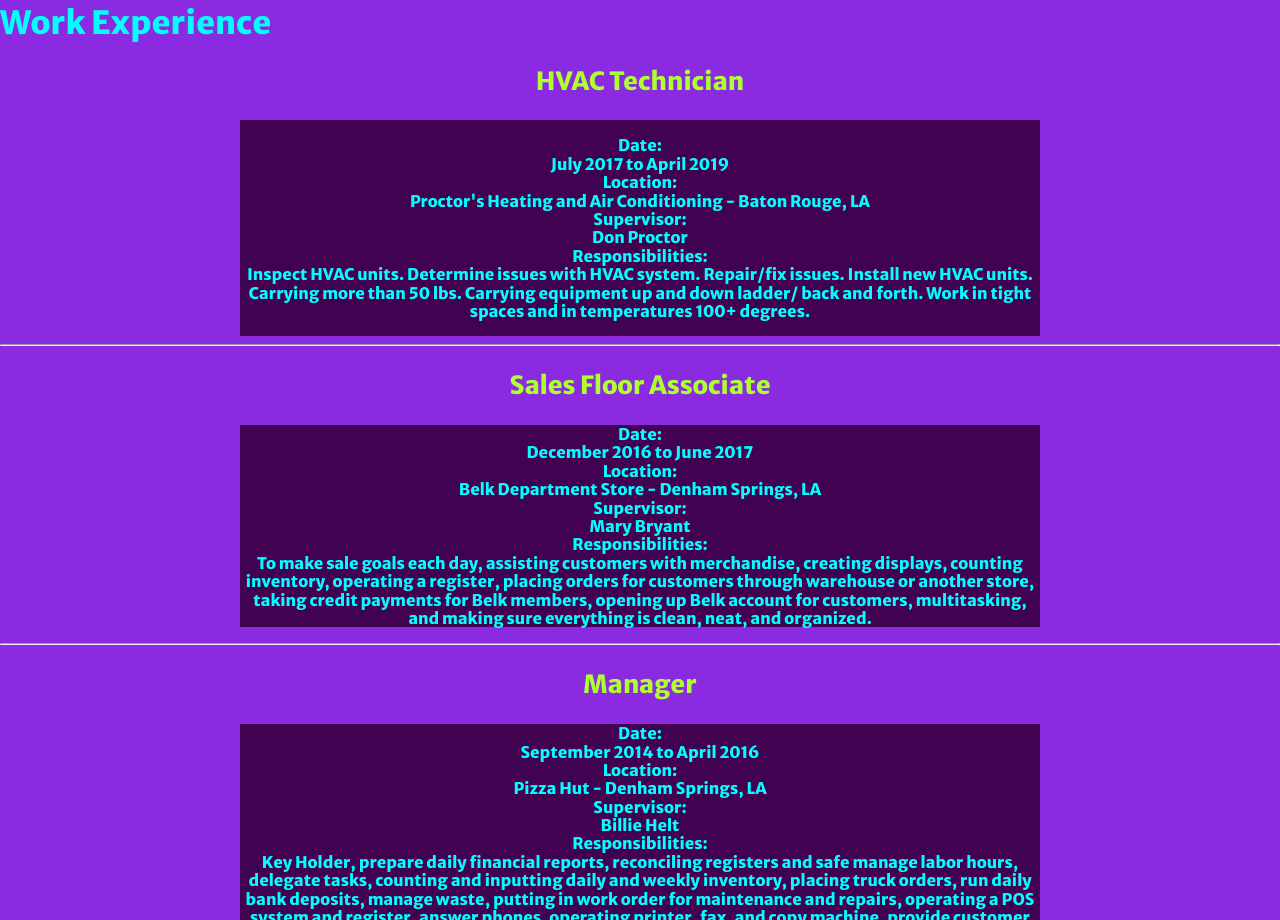
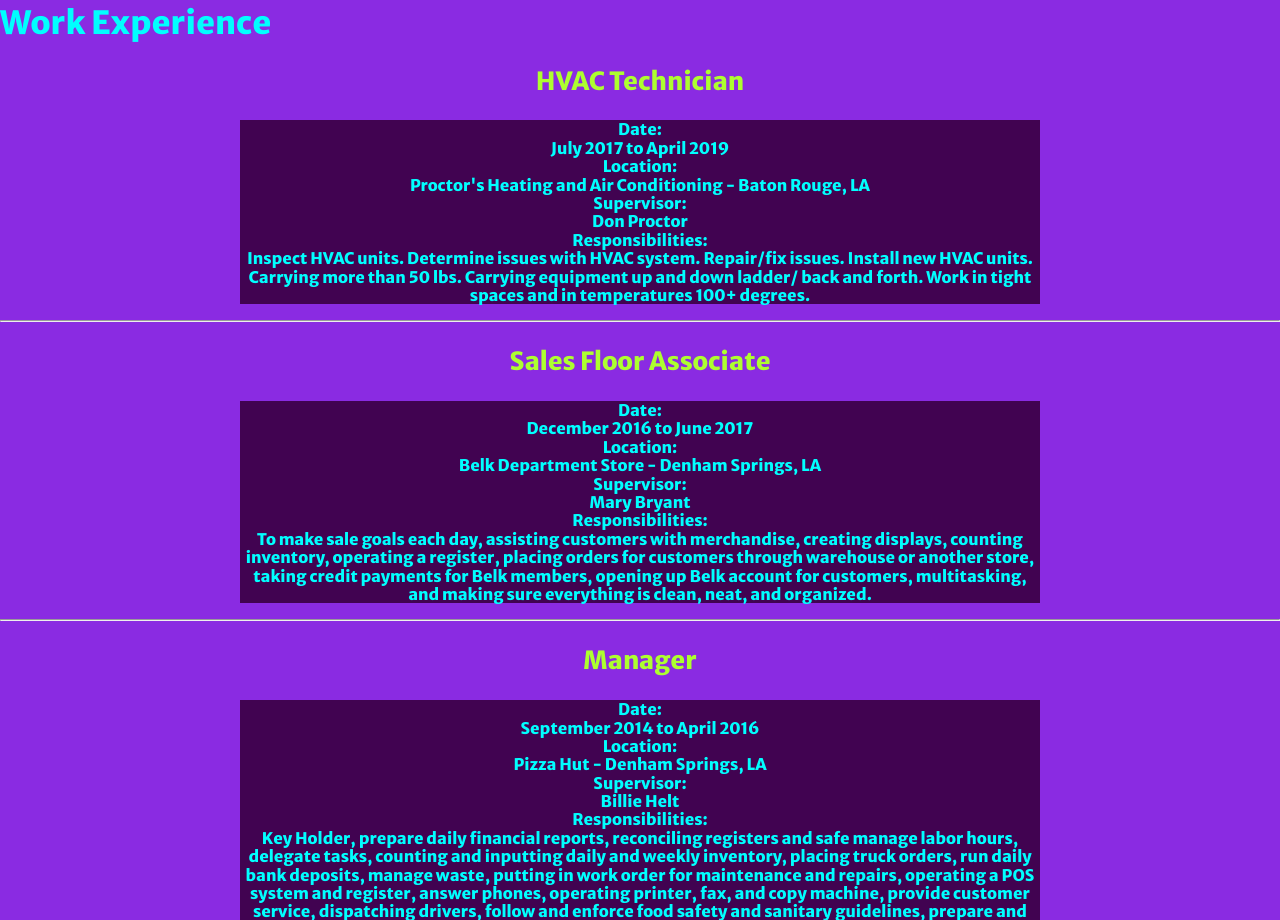
Before and after one commit to DollyHalo/Resume_HollySloat, a plain HTML site: page resume.html in a window 1280 px wide. Shown: the part 1060-1980 px from the top of the page. Drawn offline with nearby package versions, Linux system fonts and the light colour scheme.

```diff
--- a/css/main.css
+++ b/css/main.css
@@ -8,8 +8,8 @@ margin-right: auto;
 
 }
 h1, {
+    color: greenyellow;
     text-align: center;
-    color:rgb(1, 249, 67);
     font-size: 40px;
 }
 
@@ -50,13 +50,12 @@ dl, dt, dd {
     gap: 20px
 }
 
-.hvac-tech {
-    display: flex;
-            background-color: rgb(65, 3, 81);
-            max-width: 800px;
-            margin-left: auto;
-            margin-right: auto;
-            gap: 20px
+education {
+    background-color: rgb(65, 3, 81);
+    max-width: 800px;
+    margin-left: auto;
+    margin-right: auto;
+    gap: 20px
 }
 
 
```
